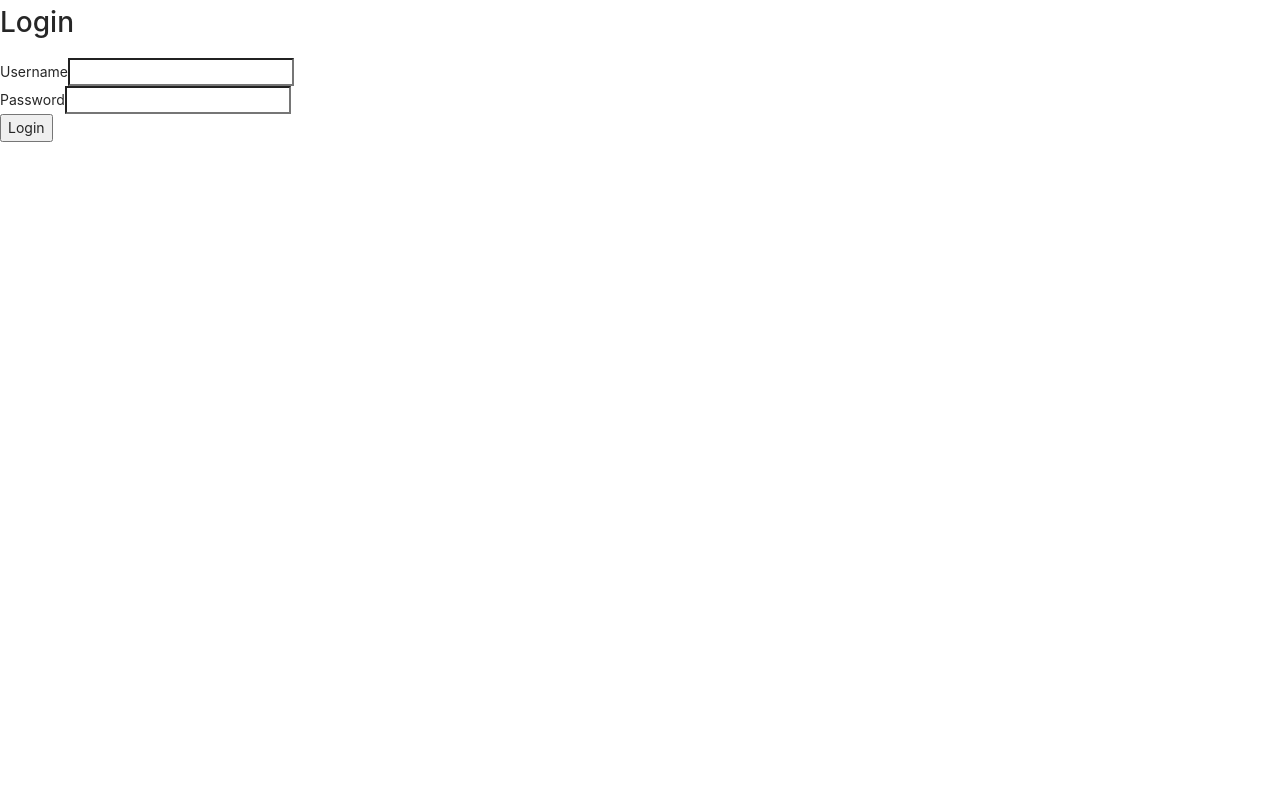
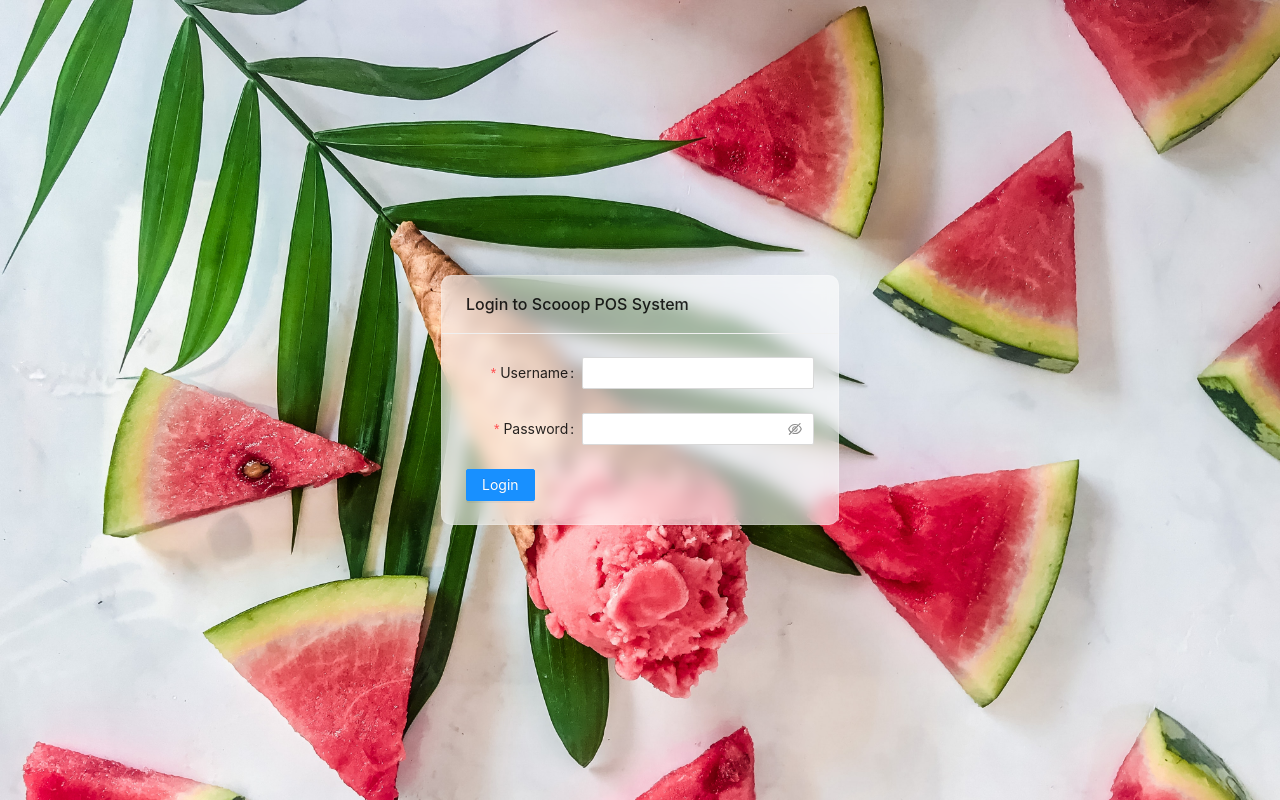
Before and after one commit to Black3800/Scooop, a React (Create React App) app: page / in a window 1280 px wide. Built offline with nearby package versions, Linux system fonts and the light colour scheme.

Commit message:
Integrate antd with Login

```diff
--- a/public/index.html
+++ b/public/index.html
@@ -24,7 +24,7 @@
       work correctly both with client-side routing and a non-root public URL.
       Learn how to configure a non-root public URL by running `npm run build`.
     -->
-    <title>React App</title>
+    <title>Scooop</title>
   </head>
   <body>
     <noscript>You need to enable JavaScript to run this app.</noscript>
--- a/src/App.css
+++ b/src/App.css
@@ -12,6 +12,26 @@
 #FA96C0 #FEEE80 #99EEEE #FBB554 #0B6583
 #98ED99
 */
+
+.login-card-wrapper {
+  width: 100vw;
+  height: 100vh;
+  display: flex;
+  flex-flow: row wrap;
+  justify-content: center;
+  align-content: center;
+  background-size: cover;
+}
+
+.login-card {
+  height: 250px;
+  background: rgba( 255, 255, 255, 0.60 );
+/* box-shadow: 0 8px 32px 0 rgba( 31, 38, 135, 0.37 ); */
+  backdrop-filter: blur( 8.0px );
+  -webkit-backdrop-filter: blur( 8.0px );
+  border-radius: 10px;
+  border: 1px solid rgba( 255, 255, 255, 0.18 );
+}
 
 .scooop-table {
   display: flex;
--- a/src/App.js
+++ b/src/App.js
@@ -2,6 +2,7 @@ import React, {Component} from 'react';
 import Login from './Login';
 import Home from './Home';
 import './App.css';
+import {message} from 'antd';
 
 class App extends Component {
   constructor(props) {
@@ -14,17 +15,19 @@ class App extends Component {
     this.onLogout = this.onLogout.bind(this);
   }
 
-  setToken(usr, pwd) {
+  setToken(usr, pwd, failCallback) {
     if(usr === 'anakin' && pwd === 'amaterasu')
     {
       this.setState({
         isLoggedin: true
       });
       sessionStorage.setItem('usr', usr);
+      message.success('Welcome, ' + usr + '!');
     }
     else
     {
-      alert('wrong username/password');
+      message.error('Wrong username or password, please try again.');
+      failCallback();
     }
   }
 
@@ -34,6 +37,7 @@ class App extends Component {
       isLoggedin: false
     });
     sessionStorage.removeItem('usr');
+    message.info('You are logged out.')
   }
 
   render() {
--- a/src/Home.js
+++ b/src/Home.js
@@ -9,8 +9,7 @@ import {
 } from '@ant-design/icons';
 import ScooopTable from './ScooopTable';
 
-const {Content, Sider, Footer} = Layout;
-const {SubMenu} = Menu;
+const {Content, Sider} = Layout;
 
 class Home extends Component {
 
--- a/src/Login.js
+++ b/src/Login.js
@@ -1,31 +1,111 @@
 import React, {Component} from 'react';
+import {Card, Input, Button, Form} from 'antd';
 
 class Login extends Component {
+    constructor(props) {
+        super(props);
+        this.state = {
+            login: false
+        };
+
+        this.onFinish = this.onFinish.bind(this);
+        this.onFinishFailed = this.onFinishFailed.bind(this);
+    }
+
+    onFinish(values) {
+        this.setState({
+            login: true
+        });
+        setTimeout(() => {
+            this.props.setToken(values.usr, values.pwd, this.onFinishFailed);
+        }, 500);
+    }
+
+    onFinishFailed(e) {
+        this.setState({
+            login: false
+        });
+    }
+
     render() {
+        const layout = {
+            labelCol: { span:8 },
+            wrapperCol: { span: 16 },
+        };
         return(
-            <div className='Login'>
-                <form onSubmit={(e) => {
-                    this.props.setToken(
-                        document.getElementById('usr').value,
-                        document.getElementById('pwd').value
-                    );
-                    e.preventDefault();
-                }}>
-                    <h1>Login</h1>
-                    <label for='usr'>
-                        Username
-                        <input type='text' name='usr' id='usr' />
-                    </label>
-                    <br/>
-                    <label for='pwd'>
-                        Password
-                        <input type='password' name='pwd' id='pwd' />
-                    </label>
-                    <br/>
-                    <button>Login</button>
-                </form>
+            <div
+                className='login-card-wrapper'
+                style={{
+                    backgroundImage: `url('${process.env.PUBLIC_URL}/icecream-bg2.jpg')`
+                }}
+            >
+                <Card
+                    title='Login to Scooop POS System'
+                    id='login-card'
+                    className='login-card'
+                    hoverable={true}
+                >
+                    <Form
+                        {...layout}
+                        name='login'
+                        onFinish={this.onFinish}
+                        onFinishFailed={this.onFinishedFailed}
+                    >
+                        <Form.Item
+                            label='Username'
+                            name='usr'
+                            rules={[{
+                                required: true,
+                                message: 'Please enter your username'
+                            }]}
+                        >
+                            <Input />
+                        </Form.Item>
+                        <Form.Item
+                            label='Password'
+                            name='pwd'
+                            rules={[{
+                                required: true,
+                                message: 'Please enter your password'
+                            }]}
+                        >
+                            <Input.Password />
+                        </Form.Item>
+                        <Form.Item>
+                            <Button
+                                type='primary'
+                                htmlType='submit'
+                                loading={this.state.login}
+                            >Login</Button>
+                        </Form.Item>
+                    </Form>
+                </Card>
             </div>
         );
+        // return(
+        //     <div className='Login'>
+        //         <form onSubmit={(e) => {
+        //             this.props.setToken(
+        //                 document.getElementById('usr').value,
+        //                 document.getElementById('pwd').value
+        //             );
+        //             e.preventDefault();
+        //         }}>
+        //             <h1>Login</h1>
+        //             <label for='usr'>
+        //                 Username
+        //                 <input type='text' name='usr' id='usr' />
+        //             </label>
+        //             <br/>
+        //             <label for='pwd'>
+        //                 Password
+        //                 <input type='password' name='pwd' id='pwd' />
+        //             </label>
+        //             <br/>
+        //             <button>Login</button>
+        //         </form>
+        //     </div>
+        // );
     }
 }
 
```
Also changed, not shown: public/icecream-bg2.jpg (added), 1 other file (tests, documents, lock files or other folders).
